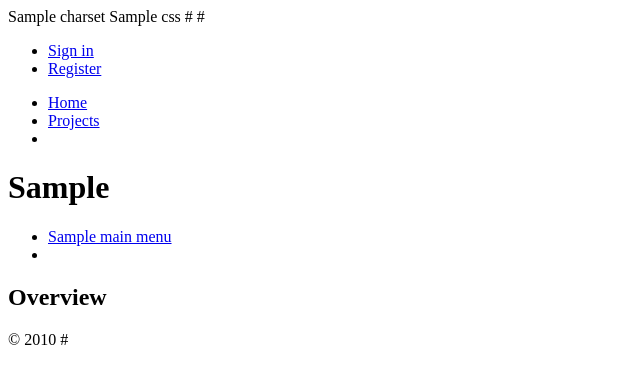
After one commit to saadullahsaeed/redmine-php, a CakePHP app: template app/views/projects/overview.ctp in a window 1280 px wide. The commit adds this page. Shown: the top 384 px of the page, without its empty margins (0-640 px from the left). Run offline with PHP 8.4 and a stand-in for CakePHP, Linux system fonts and the light colour scheme; the template is opened without the code that fills it: most values are stand-ins (such as "Sample title", 1, 10 or a date in 2020); some libraries are stand-ins or nearby versions.

Commit message:
Developpement

```diff
--- a/app/views/layouts/default.ctp
+++ b/app/views/layouts/default.ctp
@@ -1,7 +1,7 @@
 <!DOCTYPE html PUBLIC "-//W3C//DTD XHTML 1.0 Transitional//EN" "http://www.w3.org/TR/xhtml1/DTD/xhtml1-transitional.dtd">
 <html xmlns="http://www.w3.org/1999/xhtml" xmlns:og="http://opengraphprotocol.org/schema/" xmlns:fb="http://developers.facebook.com/schema/">
 <head profile="http://gmpg.org/xfn/11">
-    <title><?php echo $title_for_layout?></title>
+    <title><?php echo __('Redmine PHP')?> - <?php echo $title_for_layout?></title>
     <?php echo $html->charset(); ?>
     <?php echo $html->css('application'); ?>
     <?php echo $javascript->link('http://code.jquery.com/jquery-pack.min.js'); ?>
@@ -19,12 +19,20 @@
 
     	<ul>
     		<li><?php echo $this->Html->link(__('Home', true), array('controller' => 'welcome')); ?></li>
-			<li><?php echo $this->Html->link(__('Projects', true), array('controller' => 'projects')); ?></li>
+			<li><?php echo $this->Html->link(__('Projects', true), array('controller' => 'projects', 'action' => 'index')); ?></li>
 			<li><a href="http://www.redmine.org/guide" class="help"><?php __("Help")?></a></li>
 		</ul>
 	</div>
 	<div id="header">
-		<h1><?php __("Redmine PHP")?></h1>
+		<h1><?php if (empty($h1))  echo $title_for_layout; else echo $h1?></h1>
+    	<?php if (!empty($main_menu)) { ?>
+    		<div id="main-menu">
+        		<ul>
+        		<?php foreach($main_menu as $menu) { ?>
+        			<li><?php echo $this->Html->link($menu['label'], $menu['url'], array('class' => $menu['class'])); ?><li>
+        		<?php } ?>
+    		</div>
+		<?php } ?>
 	</div>
 	<?php echo $content_for_layout; ?>
 	<div id="footer">
--- a/app/views/projects/index.ctp
+++ b/app/views/projects/index.ctp
@@ -5,7 +5,7 @@
             <?php foreach ($projects as $project): ?>
             <li class="root">
                 <div class="root">
-                    <?php echo $this->Html->link($project['Project']['name'], array('controller' => 'projects', 'action' => 'view', $project['Project']['id']), array('class'=>'project')); ?>
+                    <?php echo $this->Html->link($project['Project']['name'], array('controller' => 'projects', 'action' => 'overview', $project['Project']['id']), array('class'=>'project')); ?>
                     <div class="wiki description"><?php echo $project['Project']['description']?></div>
                 </div>
             </li>
--- /dev/null
+++ b/app/views/projects/overview.ctp
@@ -0,0 +1,5 @@
+<div class="nosidebar" id="main">
+    <div id="content">
+		<h2><?php echo __('Overview')?></h2>
+    </div>
+</div>
```
Also changed, not shown: app/controllers/projects_controller.php (+11 -3 lines).
